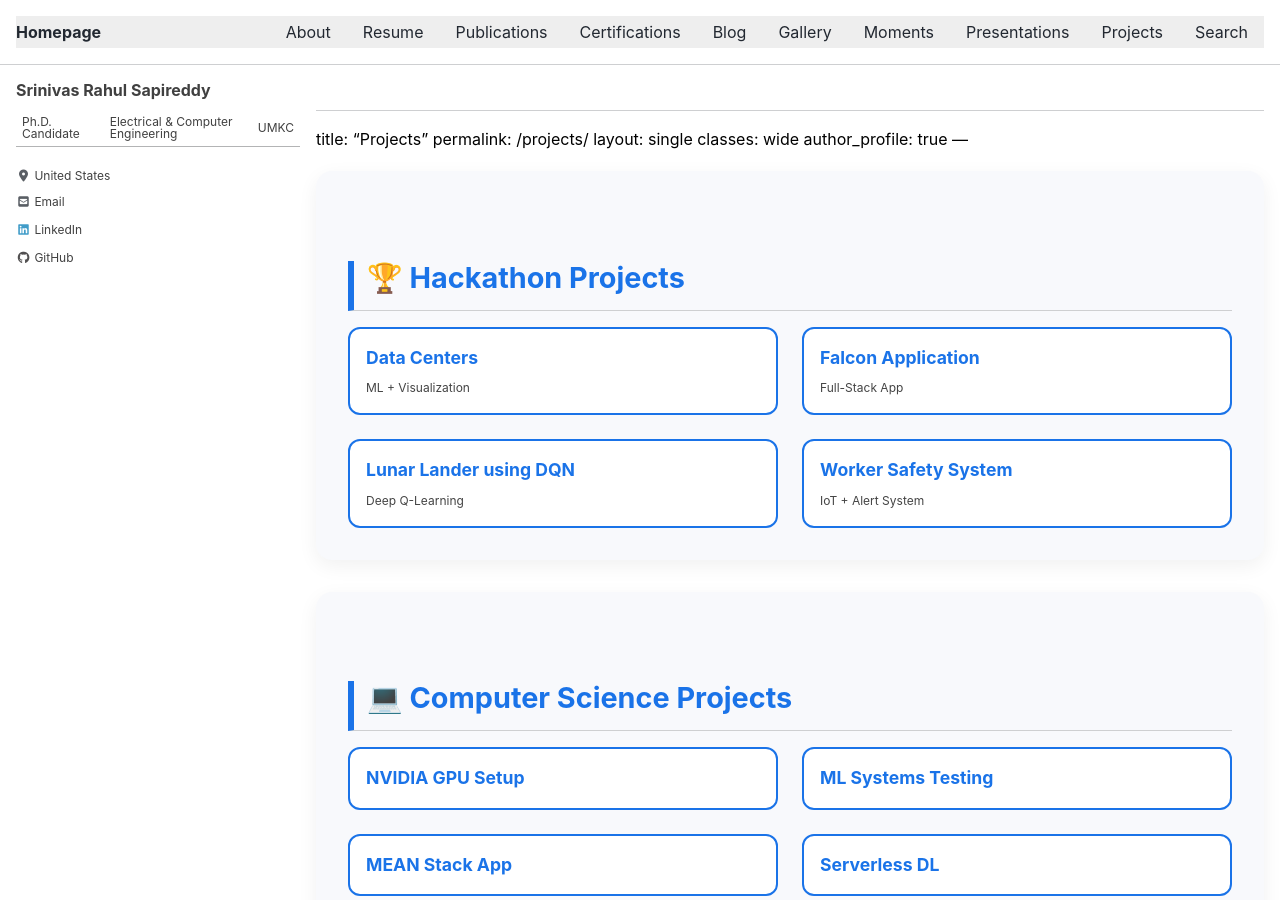
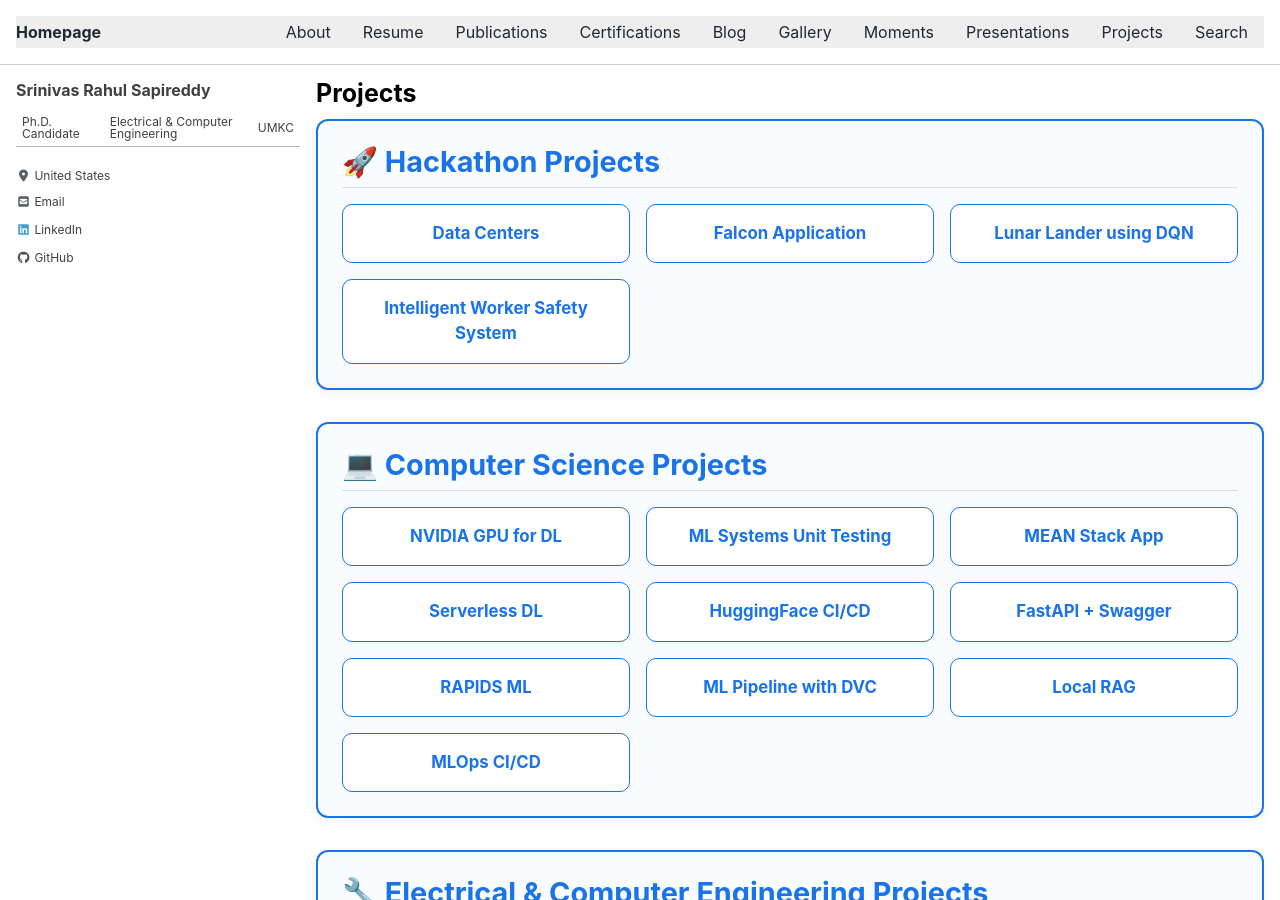
Before and after one commit to srsapireddy/srsapireddy.github.io, a Jekyll site: the page built from _pages/projects.md, in a window 1280 px wide and 900 px high. Built offline with Jekyll 4.4.1, drawn with Linux system fonts in a browser that asks for light colours; cached includes are drawn as plain includes; nearby versions of some CDN libraries; our own code applies the rules of GitHub Pages for plain Markdown files; some of the changed text lies outside the part shown.

Commit message:
Update projects.md

```diff
--- a/_pages/projects.md
+++ b/_pages/projects.md
@@ -1,4 +1,3 @@
-<!-- projects.html -->
 ---
 title: "Projects"
 permalink: /projects/
@@ -7,76 +6,72 @@
 author_profile: true
 ---
 
+<style>
+.project-section {
+  border: 2px solid #1a73e8;
+  border-radius: 12px;
+  padding: 1.5rem;
+  margin-bottom: 2rem;
+  background: #f9fcff;
+  box-shadow: 0 4px 12px rgba(0,0,0,0.05);
+}
 
-<style>
-  .projects-section {
-    background: #f8f9fc;
-    border-radius: 16px;
-    padding: 2rem;
-    margin-bottom: 2rem;
-    box-shadow: 0 6px 20px rgba(0, 0, 0, 0.06);
-  }
+.project-section h2 {
+  color: #1a73e8;
+  margin-top: 0;
+  margin-bottom: 1rem;
+  font-size: 1.8rem;
+  border-bottom: 1px solid #ddd;
+  padding-bottom: 0.5rem;
+}
 
-  .projects-section h2 {
-    font-size: 1.8rem;
-    color: #1a73e8;
-    border-left: 6px solid #1a73e8;
-    padding-left: 0.8rem;
-    margin-bottom: 1rem;
-  }
+.project-grid {
+  display: grid;
+  grid-template-columns: repeat(auto-fit, minmax(280px, 1fr));
+  gap: 1rem;
+}
 
-  .project-grid {
-    display: grid;
-    grid-template-columns: repeat(auto-fit, minmax(300px, 1fr));
-    gap: 1.5rem;
-  }
+.project-box {
+  border: 1.5px solid #1a73e8;
+  border-radius: 10px;
+  padding: 1rem;
+  background-color: #ffffff;
+  text-align: center;
+  transition: 0.3s;
+}
 
-  .project-box {
-    background-color: #ffffff;
-    border: 2px solid #1a73e8;
-    border-radius: 12px;
-    padding: 1rem;
-    transition: 0.3s ease-in-out;
-  }
+.project-box:hover {
+  background-color: #e8f2ff;
+  transform: scale(1.02);
+}
 
-  .project-box:hover {
-    background-color: #eaf4ff;
-    transform: scale(1.02);
-  }
-
-  .project-box a {
-    font-weight: bold;
-    color: #1a73e8;
-    text-decoration: none;
-    font-size: 1.1rem;
-  }
-
-  .project-box small {
-    display: block;
-    color: #444;
-    margin-top: 0.5rem;
-  }
+.project-box a {
+  color: #1a73e8;
+  font-weight: bold;
+  font-size: 1.05rem;
+  text-decoration: none;
+}
 </style>
 
-<div class="projects-section">
-  <h2>🏆 Hackathon Projects</h2>
+<div class="project-section">
+  <h2>🚀 Hackathon Projects</h2>
   <div class="project-grid">
-    <div class="project-box"><a href="https://github.com/srsapireddy/Data_Centers" target="_blank">Data Centers</a><small>ML + Visualization</small></div>
-    <div class="project-box"><a href="https://github.com/srsapireddy/Falcon-Application" target="_blank">Falcon Application</a><small>Full-Stack App</small></div>
-    <div class="project-box"><a href="https://github.com/srsapireddy/lunar_lander_using_DQN" target="_blank">Lunar Lander using DQN</a><small>Deep Q-Learning</small></div>
-    <div class="project-box"><a href="https://github.com/srsapireddy/Intelligent-Worker-Safety-System-with-Real-Time-Alerts-and-Machine-Control" target="_blank">Worker Safety System</a><small>IoT + Alert System</small></div>
+    <div class="project-box"><a href="https://github.com/srsapireddy/Data_Centers" target="_blank">Data Centers</a></div>
+    <div class="project-box"><a href="https://github.com/srsapireddy/Falcon-Application" target="_blank">Falcon Application</a></div>
+    <div class="project-box"><a href="https://github.com/srsapireddy/lunar_lander_using_DQN" target="_blank">Lunar Lander using DQN</a></div>
+    <div class="project-box"><a href="https://github.com/srsapireddy/Intelligent-Worker-Safety-System-with-Real-Time-Alerts-and-Machine-Control" target="_blank">Intelligent Worker Safety System</a></div>
   </div>
 </div>
 
-<div class="projects-section">
+<div class="project-section">
   <h2>💻 Computer Science Projects</h2>
   <div class="project-grid">
-    <div class="project-box"><a href="https://github.com/srsapireddy/Setup-NVIDIA-GPU-for-Deep-Learning" target="_blank">NVIDIA GPU Setup</a></div>
-    <div class="project-box"><a href="https://github.com/srsapireddy/Testing-Machine-Learning-Systems-Unit-Tests" target="_blank">ML Systems Testing</a></div>
+    <div class="project-box"><a href="https://github.com/srsapireddy/Setup-NVIDIA-GPU-for-Deep-Learning" target="_blank">NVIDIA GPU for DL</a></div>
+    <div class="project-box"><a href="https://github.com/srsapireddy/Testing-Machine-Learning-Systems-Unit-Tests" target="_blank">ML Systems Unit Testing</a></div>
     <div class="project-box"><a href="https://github.com/srsapireddy/MEAN-Stack-Application" target="_blank">MEAN Stack App</a></div>
     <div class="project-box"><a href="https://github.com/srsapireddy/Serverless_Deep_Learning_Code" target="_blank">Serverless DL</a></div>
-    <div class="project-box"><a href="https://github.com/srsapireddy/hugging-face-demo-CI-with-continuous-deployment" target="_blank">Hugging Face CI/CD</a></div>
-    <div class="project-box"><a href="https://github.com/srsapireddy/fastapi-swagger-ui" target="_blank">FastAPI Swagger</a></div>
+    <div class="project-box"><a href="https://github.com/srsapireddy/hugging-face-demo-CI-with-continuous-deployment" target="_blank">HuggingFace CI/CD</a></div>
+    <div class="project-box"><a href="https://github.com/srsapireddy/fastapi-swagger-ui" target="_blank">FastAPI + Swagger</a></div>
     <div class="project-box"><a href="https://github.com/srsapireddy/RAPIDS_Machine_Learning" target="_blank">RAPIDS ML</a></div>
     <div class="project-box"><a href="https://github.com/srsapireddy/End-to-End-Machine-Learning-Pipeline-Creation-Using-DVC" target="_blank">ML Pipeline with DVC</a></div>
     <div class="project-box"><a href="https://github.com/srsapireddy/Local-Retrieval-augmented-generation-RAG" target="_blank">Local RAG</a></div>
@@ -84,18 +79,18 @@
   </div>
 </div>
 
-<div class="projects-section">
-  <h2>🔧 Electrical and Computer Engineering Projects</h2>
+<div class="project-section">
+  <h2>🔧 Electrical & Computer Engineering Projects</h2>
   <div class="project-grid">
-    <div class="project-box"><a href="https://github.com/srsapireddy/Physical_Design_Flow_Cadence_Tools" target="_blank">PD Flow - Cadence</a></div>
+    <div class="project-box"><a href="https://github.com/srsapireddy/Physical_Design_Flow_Cadence_Tools" target="_blank">PD Flow – Cadence</a></div>
     <div class="project-box"><a href="https://github.com/srsapireddy/SPI-and-UART-Protocol" target="_blank">SPI & UART Protocol</a></div>
-    <div class="project-box"><a href="https://github.com/srsapireddy/UVM-Test-Bench-Environment-ALU" target="_blank">UVM Testbench ALU</a></div>
-    <div class="project-box"><a href="https://github.com/srsapireddy/Systemverilog-Test-Bench-Environment-Half-Adder" target="_blank">SV Testbench - Half Adder</a></div>
+    <div class="project-box"><a href="https://github.com/srsapireddy/UVM-Test-Bench-Environment-ALU" target="_blank">UVM ALU Testbench</a></div>
+    <div class="project-box"><a href="https://github.com/srsapireddy/Systemverilog-Test-Bench-Environment-Half-Adder" target="_blank">SystemVerilog Half-Adder</a></div>
     <div class="project-box"><a href="https://github.com/srsapireddy/TCL-Automation" target="_blank">TCL Automation</a></div>
     <div class="project-box"><a href="https://github.com/srsapireddy/OpenLANE_EDA" target="_blank">OpenLANE EDA</a></div>
     <div class="project-box"><a href="https://github.com/srsapireddy/RISC-V_ISA" target="_blank">RISC-V ISA</a></div>
     <div class="project-box"><a href="https://github.com/srsapireddy/RTL-Design-in-Verilog-using-SKY130-Technology" target="_blank">RTL Verilog SKY130</a></div>
-    <div class="project-box"><a href="https://github.com/srsapireddy/Advanced-TCL-Scripting" target="_blank">Advanced TCL</a></div>
+    <div class="project-box"><a href="https://github.com/srsapireddy/Advanced-TCL-Scripting" target="_blank">Advanced TCL Scripting</a></div>
     <div class="project-box"><a href="https://github.com/srsapireddy/RF_SIGNAL_CLASSIFCATION" target="_blank">RF Signal Classification</a></div>
   </div>
 </div>
```
